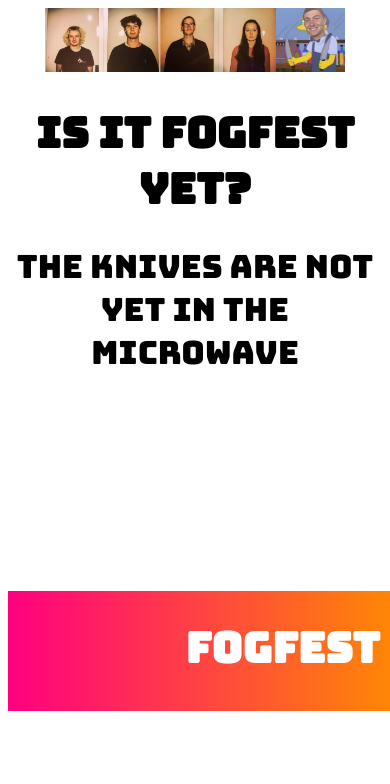
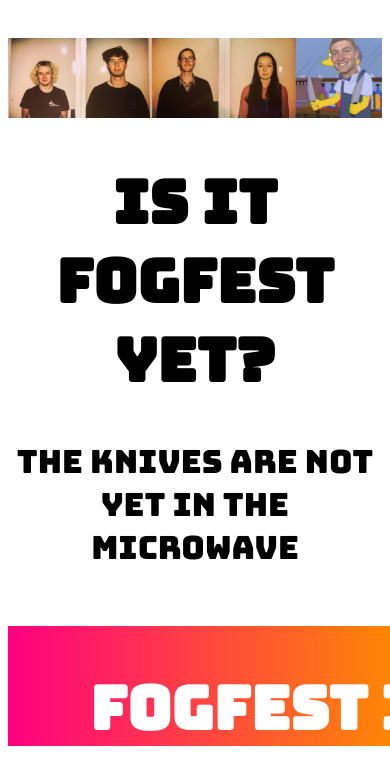
Before and after one commit to isaac-martin/fogfest, a plain HTML site: page index.html in a window 390 px wide. Shown: the top 784 px of the page. Drawn offline with nearby package versions, Linux system fonts and the light colour scheme.

Commit message:
added some files

```diff
--- a/styles.css
+++ b/styles.css
@@ -4,8 +4,17 @@ body {
 font-family: 'Bungee', cursive;
   text-align: center;
   overflow: hidden;
+  display: block;
+  position: relative;
+
 }
 
+
+.thewrap {
+  width: 100%;
+  display: block;
+  position: relative;
+}
 h1 {
   font-size: 42px;
 }
@@ -182,3 +191,23 @@ canvas {
 #giantssong {
   display: none;
 }
+
+
+
+@media only screen and (max-width: 800px) {
+  img {
+    max-width: 100%;
+    margin-top: 30px;
+  }
+
+
+  h1 {
+    font-size: 60px;
+  }
+
+  .fogfest {
+    top: 110%;
+    font-size: 30px;
+  }
+
+}
```
